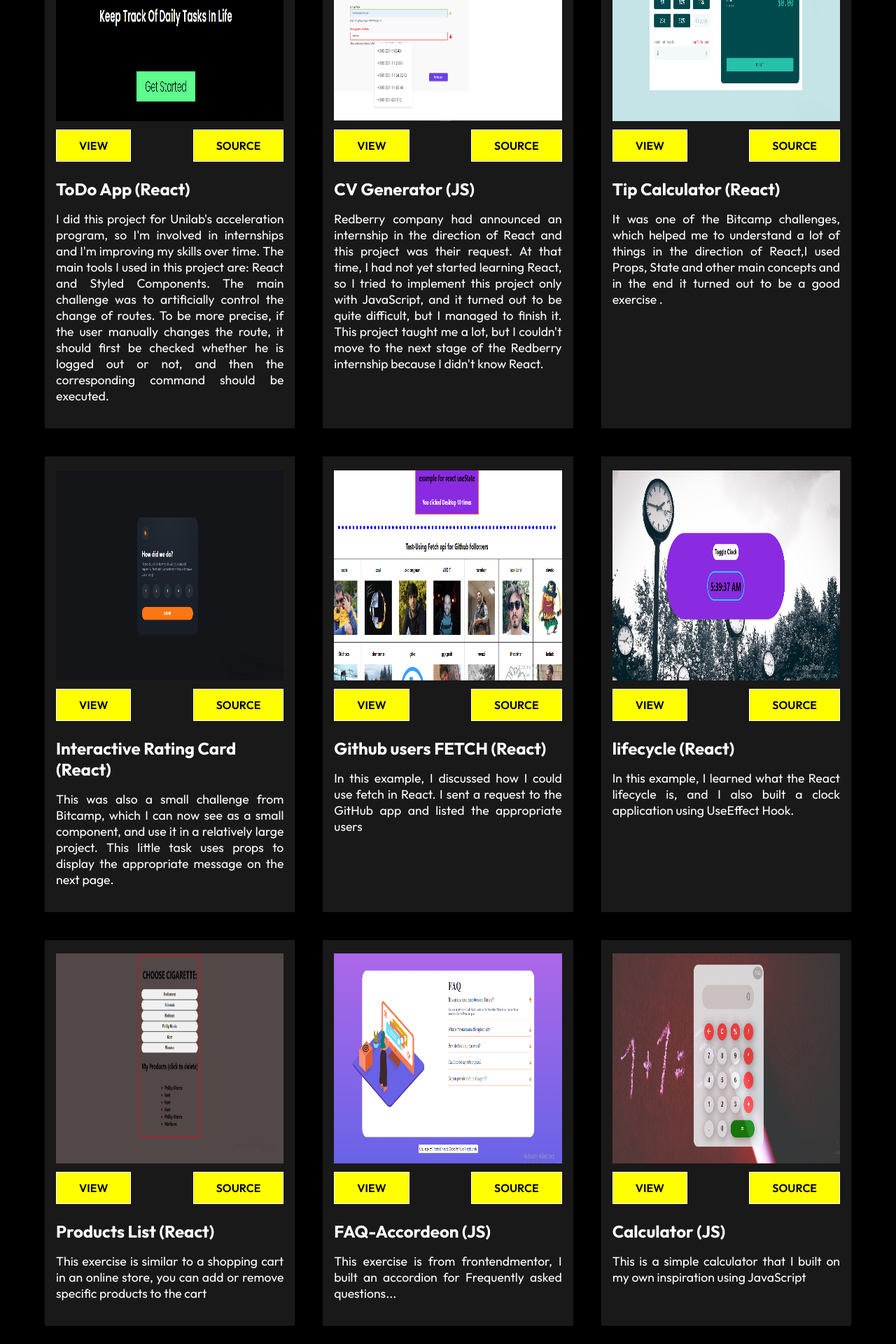
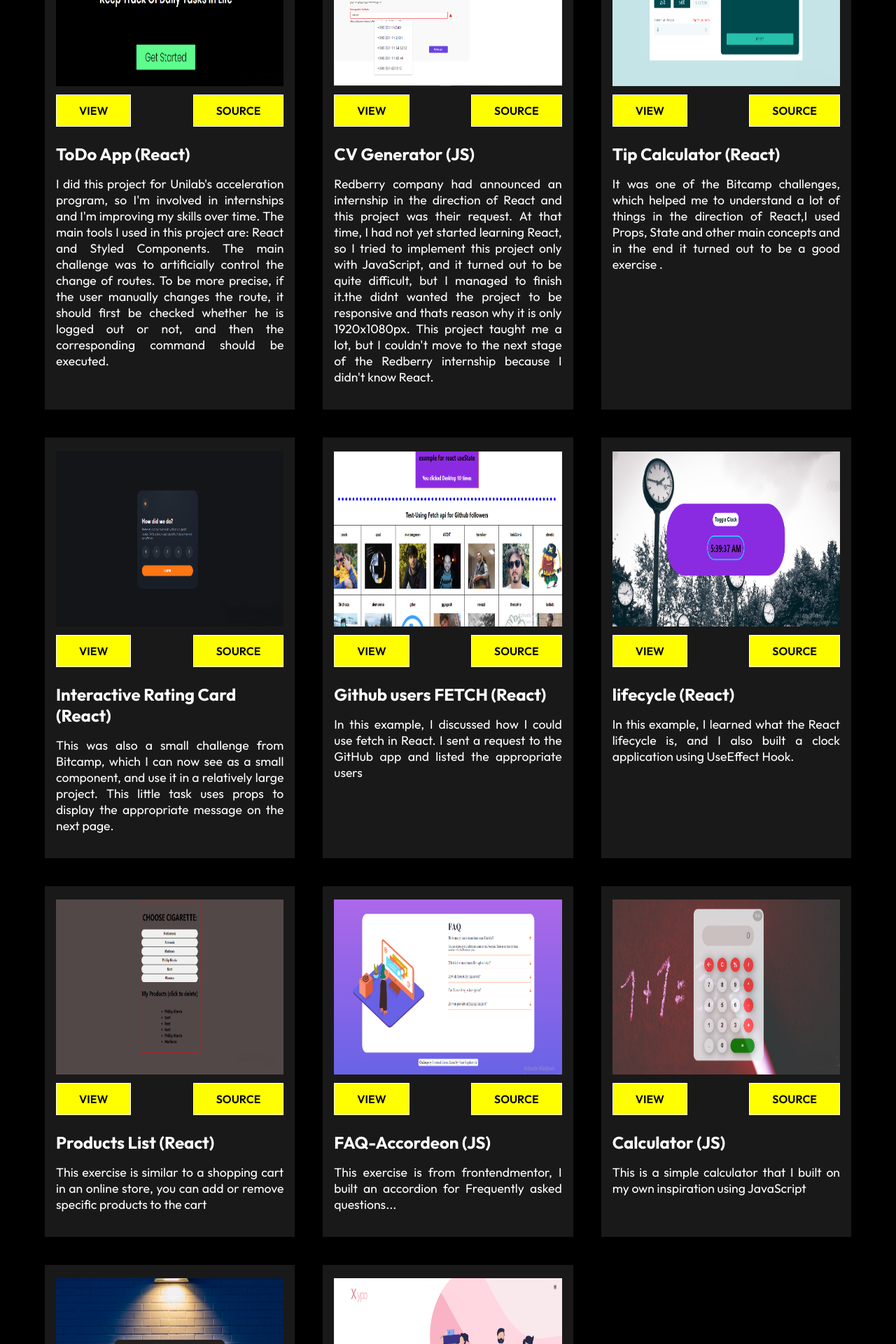
Before and after one commit to nukrig/portfolio, a React (Create React App) app: page /#/projects in a window 1280 px wide. Shown: the part 700-2620 px from the top of the page at 70% size. Built offline with nearby package versions, Linux system fonts and the light colour scheme.

Commit message:
+
the projectCards now are one component and the source are given with props, though i m able not to "hardCode' my project, and use this component to add new project card...

```diff
--- a/src/Components/MyProjects/MyProjects.css
+++ b/src/Components/MyProjects/MyProjects.css
@@ -2,15 +2,7 @@
   margin: 20px 0;
   text-align: center;
 }
-.project-card {
-  background: #1a1919;
-  padding: 1.2rem 1rem;
-  /* height: fit-content; */
-}
-.project-card img {
-  width: 100%;
-  height: 300px;
-}
+
 .project-container {
   max-width: 90%;
   margin: auto;
@@ -19,23 +11,6 @@
   grid-gap: 40px;
   padding-bottom: 5rem;
 }
-.project-title {
-  color: white;
-  padding: 1rem 0;
-}
-.project-details {
-  padding-bottom: 1rem;
-  font-size: 1.1rem;
-  text-align: justify;
-}
-.project-btns {
-  display: flex;
-  justify-content: space-between;
-  padding: 0.5rem 0;
-}
-.project-btns button {
-  padding: 0.5rem 1rem;
-}
 
 @media (max-width: 1000px) {
   .project-container {
--- a/src/Components/MyProjects/MyProjects.js
+++ b/src/Components/MyProjects/MyProjects.js
@@ -1,7 +1,8 @@
 import React from "react";
 import './MyProjects.css'
 import {FaCss3, FaHtml5, FaJs, FaReact } from 'react-icons/fa'
-import { NavLink } from "react-router-dom";
+import ProjectCard from "./ProjectCard";
+// Images
 import ToDoApp from '../../assets/ToDo App.png'
 import TipCalc from '../../assets/TipCalc.png'
 import Rating from '../../assets/Rating.png'
@@ -26,199 +27,113 @@ function MyProjects() {
         <div className="project-container">
 
 {/* PROJECT 1 */}
-            <div className='project-card'>
-                <img src={ToDoApp} alt="image"/>
-                    <div className="project-btns">
-                        <NavLink to='https://nukrig.github.io/todo-app-unilab/' target="blank"
-                        className='btn'
-                        >VIEW</NavLink>
-                        <NavLink to='https://github.com/nukrig/todo-app-unilab' target="blank"
-                        className='btn'
-                        >SOURCE</NavLink>
-                    </div>
-                <h2 className="project-title"> ToDo App (React)</h2>
-                <p className="project-details">I did this project for Unilab's acceleration program,
+            <ProjectCard
+                img={ToDoApp}
+                view='https://nukrig.github.io/todo-app-unilab/'
+                source='https://github.com/nukrig/todo-app-unilab'
+                heading='ToDo App (React)'
+                paragraph="I did this project for Unilab's acceleration program,
                 so I'm involved in internships and I'm improving my skills over time.
                 The main tools I used in this project are: React and Styled Components.
                 The main challenge was to artificially control the change of routes. To
                 be more precise, if the user manually changes the route, it should first
                 be checked whether he is logged out or not, and then the corresponding command
-                    should be executed.
-                </p>
-            </div>
+                should be executed."
+            />
 {/* PROJECT 2 */}
-            <div className='project-card'>
-                <img src={Cv} alt="image"/>
-                <div className="project-btns">
-                    <NavLink to='https://nukrig.github.io/CV-Generator-1920x1080-/' target="blank"
-                    className='btn'
-                    >VIEW</NavLink>
-                    <NavLink to='https://github.com/nukrig/CV-Generator-1920x1080-' target="blank"
-                    className='btn'
-                    >SOURCE</NavLink>
-                </div>
-                <h2 className="project-title"> CV Generator (JS)</h2>
-                <p className="project-details">
-                Redberry company had announced an internship in the direction of React and this project
+            <ProjectCard
+                img={Cv}
+                view="https://nukrig.github.io/CV-Generator-1920x1080-/"
+                source="https://github.com/nukrig/CV-Generator-1920x1080-"
+                heading="CV Generator (JS)"
+                paragraph="Redberry company had announced an internship in the direction of React and this project
                 was their request. At that time, I had not yet started learning React, so I tried to
                  implement this project only with JavaScript, and it turned out to be quite difficult,
-                 but I managed to finish it. This project taught me a lot, but I couldn't move to the next
-                 stage of the Redberry internship because I didn't know React.
-                </p>
-            </div>
+                 but I managed to finish it.the didnt wanted the project to be responsive and thats reason why it is only
+                 1920x1080px. This project taught me a lot, but I couldn't move to the next
+                 stage of the Redberry internship because I didn't know React."
+            />
 {/* PROJECT 3 */}
-            <div className='project-card'>
-                <img src={TipCalc} alt="image"/>
-                <div className="project-btns">
-                    <NavLink to='https://nukrig.github.io/tip-calculator-react/' target="blank"
-                    className='btn'
-                    >VIEW</NavLink>
-                    <NavLink to='https://github.com/nukrig/tip-calculator-react' target="blank"
-                    className='btn'
-                    >SOURCE</NavLink>
-                </div>
-                <h2 className="project-title"> Tip Calculator (React)</h2>
-                <p className="project-details">It was one of the Bitcamp challenges, which helped me to understand a
+            <ProjectCard
+                img={TipCalc}
+                view="https://nukrig.github.io/tip-calculator-react/"
+                source="https://github.com/nukrig/tip-calculator-react"
+                heading="Tip Calculator (React)"
+                paragraph="It was one of the Bitcamp challenges, which helped me to understand a
                 lot of things in the direction of React,I used Props, State and other
-                    main concepts and in the end it turned out to be a good exercise .
-                </p>
-            </div>
+                main concepts and in the end it turned out to be a good exercise ."
+            />
 {/* PROJECT 4 */}
-            <div className='project-card'>
-                <img src={Rating} alt="image"/>
-                <div className="project-btns">
-                    <NavLink to='https://nukrig.github.io/interactive-rating-react/' target="blank"
-                    className='btn'
-                    >VIEW</NavLink>
-                    <NavLink to='https://github.com/nukrig/interactive-rating-react' target="blank"
-                    className='btn'
-                    >SOURCE</NavLink>
-                </div>
-                <h2 className="project-title"> Interactive Rating Card (React)</h2>
-                <p className="project-details">
-                This was also a small challenge from Bitcamp, which I can now see
+            <ProjectCard
+                img={Rating}
+                view="https://nukrig.github.io/interactive-rating-react/"
+                source="https://github.com/nukrig/interactive-rating-react"
+                heading="Interactive Rating Card (React)"
+                paragraph="This was also a small challenge from Bitcamp, which I can now see
                 as a small component, and use it in a relatively large project. This
-                little task uses props to display the appropriate message on the next page.
-                </p>
-            </div>
+                little task uses props to display the appropriate message on the next page."
+            />
 {/* PROJECT 5 */}
-            <div className='project-card'>
-                <img src={GithubUsers} alt="image"/>
-                <div className="project-btns">
-                    <NavLink to='https://nukrig.github.io/react-usestate/' target="blank"
-                    className='btn'
-                    >VIEW</NavLink>
-                    <NavLink to='https://github.com/nukrig/react-usestate' target="blank"
-                    className='btn'
-                    >SOURCE</NavLink>
-                </div>
-                <h2 className="project-title"> Github users FETCH (React)</h2>
-                <p className="project-details">
-                In this example, I discussed how I could use fetch in React.
-                I sent a request to the GitHub app and listed the appropriate users
-                </p>
-            </div>
+            <ProjectCard
+                img={GithubUsers}
+                view="https://nukrig.github.io/react-usestate/"
+                source="https://github.com/nukrig/react-usestate"
+                heading="Github users FETCH (React)"
+                paragraph="In this example, I discussed how I could use fetch in React.
+                I sent a request to the GitHub app and listed the appropriate users"
+            />
 {/* PROJECT 6 */}
-            <div className='project-card'>
-                <img src={Clock} alt="image"/>
-                <div className="project-btns">
-                    <NavLink to='https://nukrig.github.io/react-lifecycle/' target="blank"
-                    className='btn'
-                    >VIEW</NavLink>
-                    <NavLink to='https://github.com/nukrig/react-lifecycle' target="blank"
-                    className='btn'
-                    >SOURCE</NavLink>
-                </div>
-                <h2 className="project-title"> lifecycle (React)</h2>
-                <p className="project-details">
-                In this example, I learned what the React lifecycle is, and I also
-                built a clock application using UseEffect Hook.
-                </p>
-            </div>
+            <ProjectCard
+                img={Clock}
+                view="https://nukrig.github.io/react-lifecycle/"
+                source="https://github.com/nukrig/react-lifecycle"
+                heading="lifecycle (React)"
+                paragraph="In this example, I learned what the React lifecycle is, and I also
+                built a clock application using UseEffect Hook."
+            />
 {/* PROJECT 7 */}
-            <div className='project-card'>
-                <img src={Products} alt="image"/>
-                <div className="project-btns">
-                    <NavLink to='https://nukrig.github.io/function-components/' target="blank"
-                    className='btn'
-                    >VIEW</NavLink>
-                    <NavLink to='https://github.com/nukrig/function-components' target="blank"
-                    className='btn'
-                    >SOURCE</NavLink>
-                </div>
-                <h2 className="project-title"> Products List (React)</h2>
-                <p className="project-details">
-                This exercise is similar to a shopping cart in an online store,
-                 you can add or remove specific products to the cart
-                </p>
-            </div>
-
+            <ProjectCard
+                img={Products}
+                view="https://nukrig.github.io/function-components/"
+                source="https://github.com/nukrig/function-components"
+                heading="Products List (React)"
+                paragraph="This exercise is similar to a shopping cart in an online store,
+                you can add or remove specific products to the cart"
+            />
 {/* PROJECT 8 */}
-            <div className='project-card'>
-                <img src={Faq} alt="image"/>
-                <div className="project-btns">
-                    <NavLink to='https://nukrig.github.io/FAQ-accordion/' target="blank"
-                    className='btn'
-                    >VIEW</NavLink>
-                    <NavLink to='https://github.com/nukrig/FAQ-accordion' target="blank"
-                    className='btn'
-                    >SOURCE</NavLink>
-                </div>
-                <h2 className="project-title"> FAQ-Accordeon (JS)</h2>
-                <p className="project-details">
-                This exercise is from frontendmentor, I built an accordion
-                for Frequently asked questions...
-                </p>
-            </div>
+            <ProjectCard
+                img={Faq}
+                view="https://nukrig.github.io/FAQ-accordion/"
+                source="https://github.com/nukrig/FAQ-accordion"
+                heading="FAQ-Accordeon (JS)"
+                paragraph="This exercise is from frontendmentor, I built an accordion
+                for Frequently asked questions..."
+            />
 {/* PROJECT 9 */}
-            <div className='project-card'>
-                <img src={Calculator} alt="image"/>
-                <div className="project-btns">
-                    <NavLink to='https://nukrig.github.io/calculatorJs/' target="blank"
-                    className='btn'
-                    >VIEW</NavLink>
-                    <NavLink to='https://github.com/nukrig/calculatorJs' target="blank"
-                    className='btn'
-                    >SOURCE</NavLink>
-                </div>
-                <h2 className="project-title"> Calculator (JS)</h2>
-                <p className="project-details">
-                This is a simple calculator that I built on my own inspiration using JavaScript
-                </p>
-            </div>
+            <ProjectCard
+                img={Calculator}
+                view="https://nukrig.github.io/calculatorJs/"
+                source="https://github.com/nukrig/calculatorJs"
+                heading="Calculator (JS)"
+                paragraph="This is a simple calculator that I built on my own inspiration using JavaScript"
+            />
 {/* PROJECT 10 */}
-            <div className='project-card'>
-                <img src={CharCalc} alt="image"/>
-                <div className="project-btns">
-                    <NavLink to='https://nukrig.github.io/numberOfCharacters/' target="blank"
-                    className='btn'
-                    >VIEW</NavLink>
-                    <NavLink to='https://github.com/nukrig/numberOfCharacters' target="blank"
-                    className='btn'
-                    >SOURCE</NavLink>
-                </div>
-                <h2 className="project-title"> Number Of Chars (JS)</h2>
-                <p className="project-details">
-                In this example, I created an application that allows you to specify a text as well as a letter and
-                count the number of times the corresponding letter is used in that text.
-                </p>
-            </div>
+            <ProjectCard
+                img={CharCalc}
+                view="https://nukrig.github.io/numberOfCharacters/"
+                source="https://github.com/nukrig/numberOfCharacters"
+                heading="Number Of Chars (JS)"
+                paragraph="In this example, I created an application that allows you to specify a text as well as a
+                letter and count the number of times the corresponding letter is used in that text."
+            />
 {/* PROJECT 11 */}
-            <div className='project-card'>
-                <img src={Responsive} alt="image"/>
-                <div className="project-btns">
-                    <NavLink to='https://nukrig.github.io/PROJECT-RESPONSIVE/#' target="blank"
-                    className='btn'
-                    >VIEW</NavLink>
-                    <NavLink to='https://github.com/nukrig/PROJECT-RESPONSIVE' target="blank"
-                    className='btn'
-                    >SOURCE</NavLink>
-                </div>
-                <h2 className="project-title"> Responsive (HTML/CSS)</h2>
-                <p className="project-details">
-                This is Just a full responsive web app with only HTML and css...
-                </p>
-            </div>
+            <ProjectCard
+                img={Responsive}
+                view="https://nukrig.github.io/PROJECT-RESPONSIVE/#"
+                source="https://github.com/nukrig/PROJECT-RESPONSIVE"
+                heading="Responsive (HTML/CSS)"
+                paragraph="This is Just MarkUp exercise with a full responsive web app - only HTML and css..."
+            />
 
         </div>
       </div>
--- /dev/null
+++ b/src/Components/MyProjects/ProjectCard.js
@@ -0,0 +1,23 @@
+import React from "react"
+import { NavLink } from "react-router-dom";
+import './ProjectCardStyles.css'
+
+function ProjectCard(props){
+    return (
+            <div className='project-card'>
+                <img src={props.img} alt="image"/>
+                    <div className="project-btns">
+                        <NavLink to={props.view} target="blank"
+                        className='btn'
+                        >VIEW</NavLink>
+                        <NavLink to={props.source} target="blank"
+                        className='btn'
+                        >SOURCE</NavLink>
+                    </div>
+                <h2 className="project-title"> {props.heading}</h2>
+                <p className="project-details">{props.paragraph}</p>
+            </div>
+    )
+}
+
+export default ProjectCard
--- /dev/null
+++ b/src/Components/MyProjects/ProjectCardStyles.css
@@ -0,0 +1,26 @@
+.project-card {
+  background: #1a1919;
+  padding: 1.2rem 1rem;
+}
+.project-card img {
+  width: 100%;
+  height: 250px;
+}
+
+.project-title {
+  color: white;
+  padding: 1rem 0;
+}
+.project-details {
+  padding-bottom: 1rem;
+  font-size: 1.1rem;
+  text-align: justify;
+}
+.project-btns {
+  display: flex;
+  justify-content: space-between;
+  padding: 0.5rem 0;
+}
+.project-btns button {
+  padding: 0.5rem 1rem;
+}
```
Lines whose indentation alone changed are shown as unchanged.
